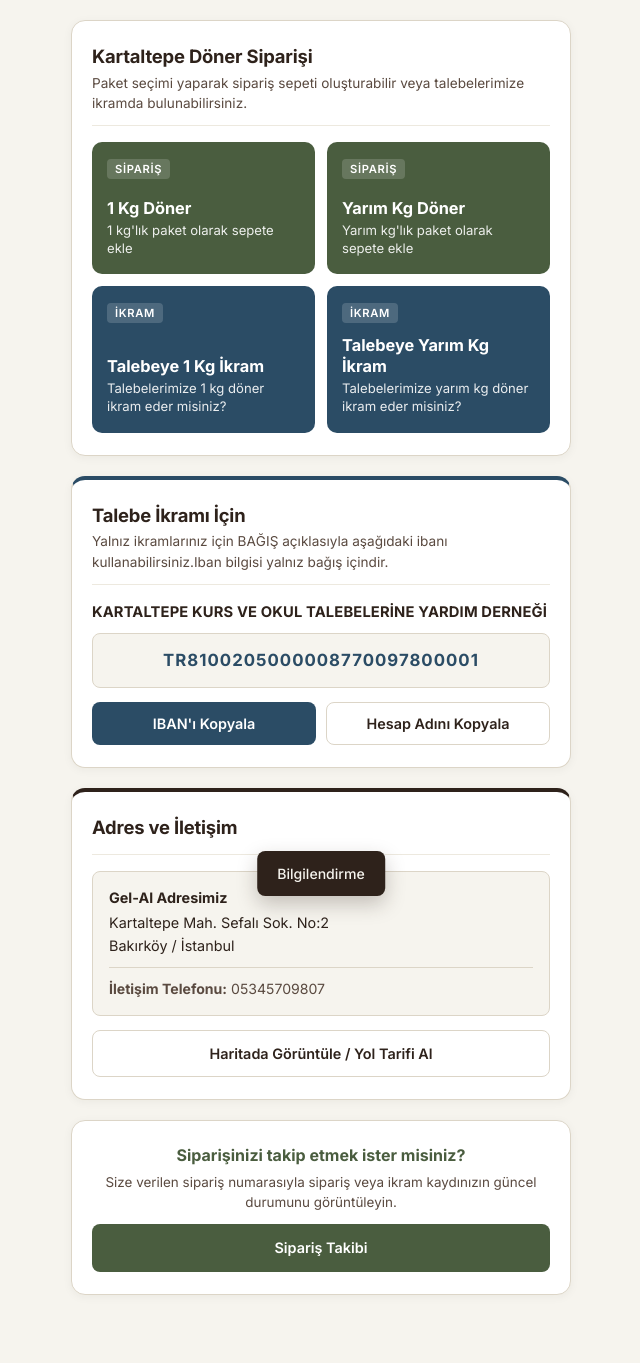
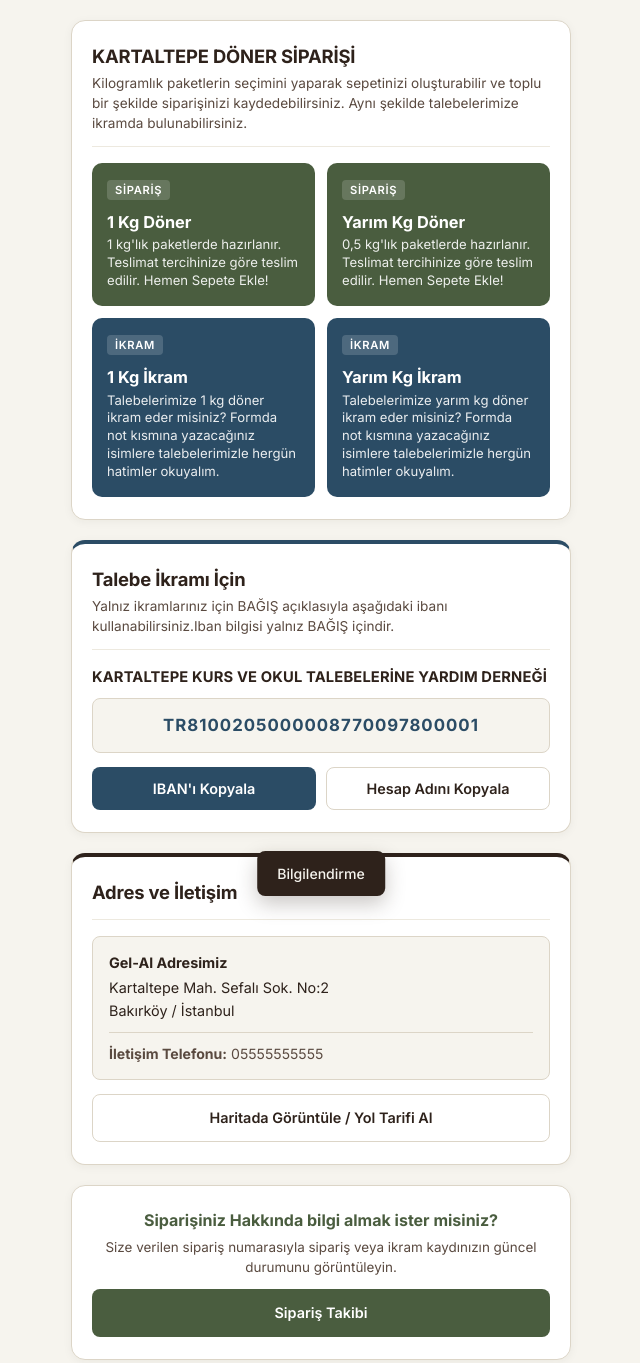
Before and after one commit to maer3407-spec/kartaltepedonersiparisi, a plain HTML site: page site/index.html in a window 1280 px wide. Shown: the whole page, without its empty margins (319-959 px from the left). Drawn offline with Linux system fonts and the light colour scheme.

Commit message:
ifadeler düzeltildi

```diff
--- a/site/index.html
+++ b/site/index.html
@@ -594,7 +594,7 @@
   <div class="loading-content">
     <div class="doner-scene" aria-hidden="true"><div class="doner-spin"><i class="doner-spit"></i><i class="doner-layer"></i><i class="doner-layer"></i><i class="doner-layer"></i><i class="doner-layer"></i><i class="doner-layer"></i><i class="doner-layer"></i><i class="doner-layer"></i><i class="doner-layer"></i><i class="doner-layer"></i></div></div>
     <div class="loading-title" id="loadingTitle">Lütfen bekleyiniz<span class="loading-dots"></span></div>
-    <div class="loading-subtitle" id="loadingSubtitle">Organizasyon bilgileri yükleniyor</div>
+    <div class="loading-subtitle" id="loadingSubtitle">Bilgiler Tazeleniyor.</div>
   </div>
 </div>
 
@@ -603,8 +603,8 @@
     <!-- 1. HIZLI ERİŞİM VE SEPET -->
     <section class="section-card">
       <div class="section-header">
-        <h1 class="section-title">Kartaltepe Döner Siparişi</h1>
-        <p class="section-subtitle">Paket seçimi yaparak sipariş sepeti oluşturabilir veya talebelerimize ikramda bulunabilirsiniz.</p>
+        <h1 class="section-title">KARTALTEPE DÖNER SİPARİŞİ</h1>
+        <p class="section-subtitle">Kilogramlık paketlerin seçimini yaparak sepetinizi oluşturabilir ve toplu bir şekilde siparişinizi kaydedebilirsiniz. Aynı şekilde talebelerimize ikramda bulunabilirsiniz.</p>
         <div id="dynamicPublicInfo" style="margin-top:10px;padding:10px 12px;border-radius:8px;background:#EFF3EC;color:#3B4B32;font-size:.82rem;display:none;"></div>
       </div>
 
@@ -617,7 +617,7 @@
           </div>
           <div>
             <div class="product-title">1 Kg Döner</div>
-            <div class="product-desc">1 kg'lık paket olarak sepete ekle</div>
+            <div class="product-desc">1 kg'lık paketlerde hazırlanır. Teslimat tercihinize göre teslim edilir. Hemen Sepete Ekle!</div>
           </div>
         </button>
 
@@ -629,7 +629,7 @@
           </div>
           <div>
             <div class="product-title">Yarım Kg Döner</div>
-            <div class="product-desc">Yarım kg'lık paket olarak sepete ekle</div>
+            <div class="product-desc">0,5 kg'lık paketlerde hazırlanır. Teslimat tercihinize göre teslim edilir. Hemen Sepete Ekle!</div>
           </div>
         </button>
 
@@ -639,8 +639,8 @@
             <span class="category-tag">İkram</span>
           </div>
           <div>
-            <div class="product-title">Talebeye 1 Kg İkram</div>
-            <div class="product-desc">Talebelerimize 1 kg döner ikram eder misiniz?</div>
+            <div class="product-title">1 Kg İkram</div>
+            <div class="product-desc">Talebelerimize 1 kg döner ikram eder misiniz? Formda not kısmına yazacağınız isimlere talebelerimizle hergün hatimler okuyalım.</div>
           </div>
         </button>
 
@@ -650,8 +650,8 @@
             <span class="category-tag">İkram</span>
           </div>
           <div>
-            <div class="product-title">Talebeye Yarım Kg İkram</div>
-            <div class="product-desc">Talebelerimize yarım kg döner ikram eder misiniz?</div>
+            <div class="product-title">Yarım Kg İkram</div>
+            <div class="product-desc">Talebelerimize yarım kg döner ikram eder misiniz? Formda not kısmına yazacağınız isimlere talebelerimizle hergün hatimler okuyalım.</div>
           </div>
         </button>
       </div>
@@ -681,7 +681,7 @@
     <section class="section-card bank-card">
       <div class="section-header">
         <h2 class="section-title">Talebe İkramı İçin</h2>
-        <p class="section-subtitle">Yalnız ikramlarınız için BAĞIŞ açıklasıyla aşağıdaki ibanı kullanabilirsiniz.Iban bilgisi yalnız bağış içindir.</p>
+        <p class="section-subtitle">Yalnız ikramlarınız için BAĞIŞ açıklasıyla aşağıdaki ibanı kullanabilirsiniz.Iban bilgisi yalnız BAĞIŞ içindir.</p>
       </div>
 
       <div class="account-holder" id="hesapAdiMetni">
@@ -713,7 +713,7 @@
         Kartaltepe Mah. Sefalı Sok. No:2<br>
         Bakırköy / İstanbul
         <div class="address-contact">
-          <strong>İletişim Telefonu:</strong> 05345709807
+          <strong>İletişim Telefonu:</strong> 05555555555
         </div>
       </div>
 
@@ -723,7 +723,7 @@
     </section>
 
     <section class="section-card" style="text-align:center;">
-      <div style="font-weight:700;color:#4A5D3F;margin-bottom:5px;">Siparişinizi takip etmek ister misiniz?</div>
+      <div style="font-weight:700;color:#4A5D3F;margin-bottom:5px;">Siparişiniz Hakkında bilgi almak ister misiniz?</div>
       <div style="font-size:.84rem;color:#5A4A40;margin-bottom:12px;">Size verilen sipariş numarasıyla sipariş veya ikram kaydınızın güncel durumunu görüntüleyin.</div>
       <a href="./siparis-takip.html" class="action-btn btn-primary-olive" style="width:100%;text-decoration:none;">Sipariş Takibi</a>
     </section>
@@ -887,7 +887,7 @@
     function publicLoadingShow(message){ const o=document.getElementById('loadingOverlay'); if(o){o.classList.remove('is-hidden'); const sub=document.getElementById('loadingSubtitle'); if(sub&&message)sub.textContent=message;} }
 
     function publicConfigYukle() {
-      publicLoadingShow('Organizasyon fiyatı, kapasitesi ve seçenekleri alınıyor');
+      publicLoadingShow('Gerekli Bilgiler Tazeleniyor.');
       publicLoadingTimer = setTimeout(publicLoadingHide, 15000);
       window.v21PublicConfig = function(cfg) {
         if (!cfg) { publicLoadingHide(); return; } publicConfig = cfg;
```
